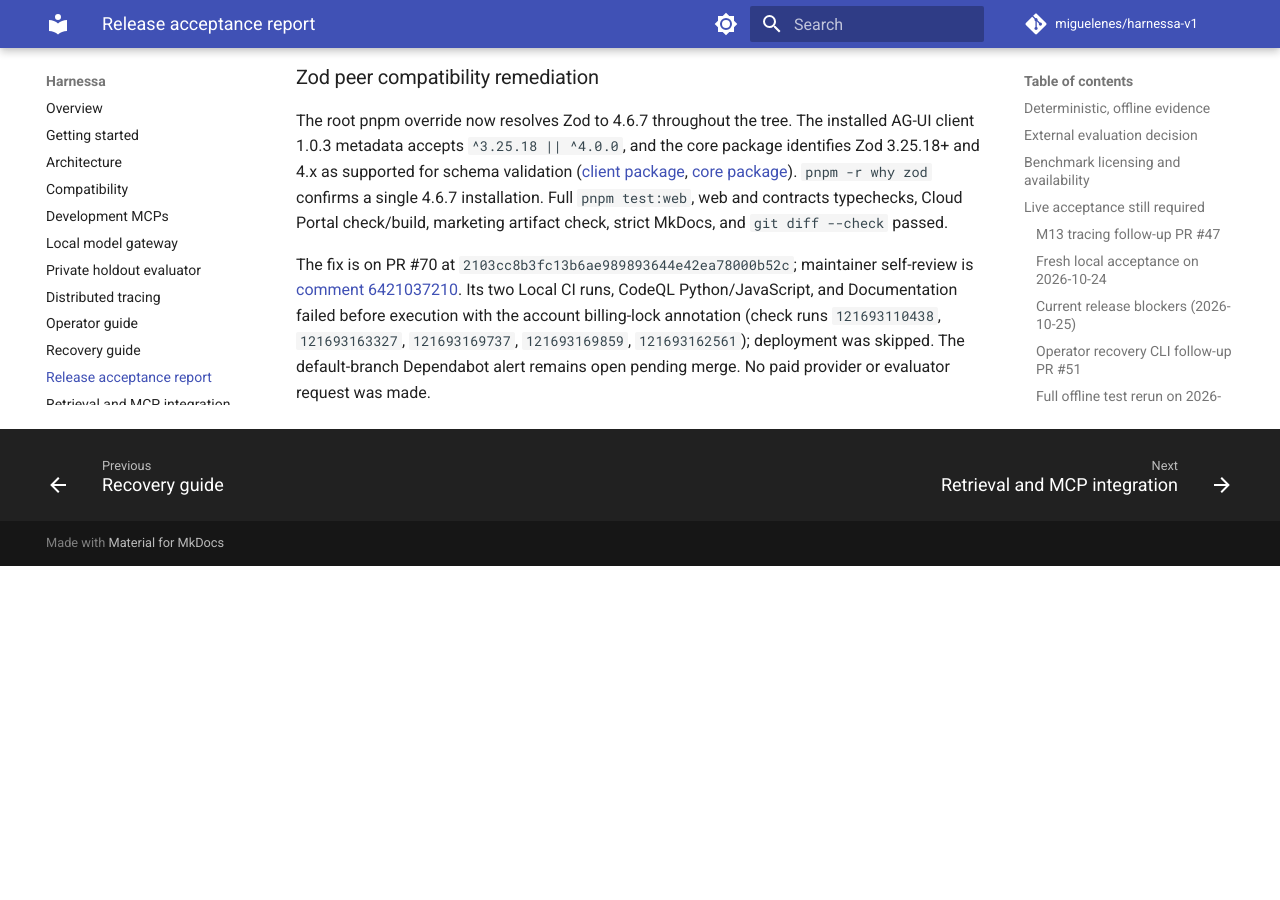
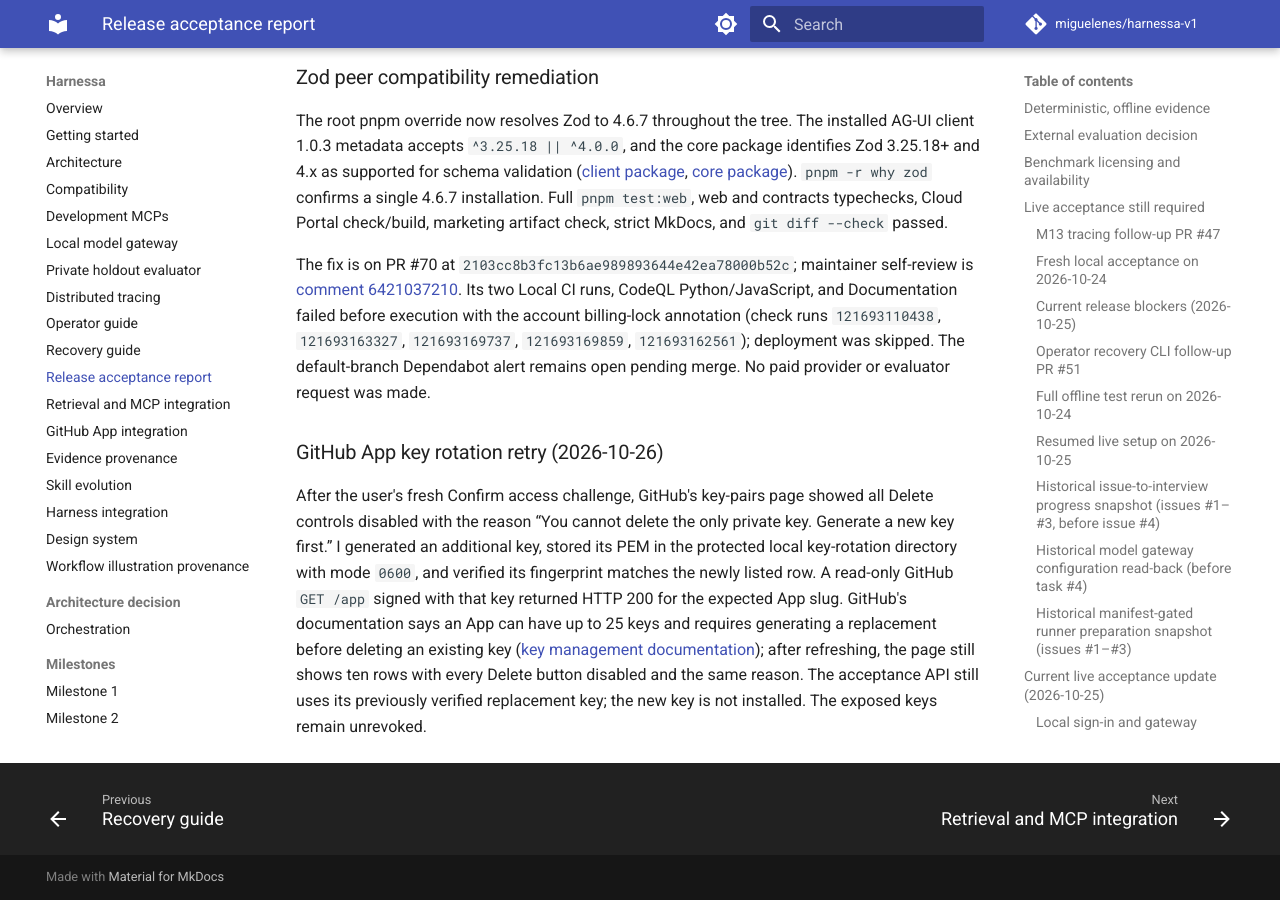
Before and after one commit to miguelenes/harnessa-v1, an MkDocs documentation site: the page built from docs/acceptance-report.md, in a window 1280 px wide and 900 px high, scrolled down 26170 px. Built offline with MkDocs 1.6.1 and Material for MkDocs 9.7.7, drawn with Linux system fonts in a browser that asks for light colours; comment, search, counter and statistics services are not loaded; before the commit the page ends 26736 px from its top, so only the background shows below that.

Commit message:
docs(m13): record App key rotation retry

```diff
--- a/docs/acceptance-report.md
+++ b/docs/acceptance-report.md
@@ -341,3 +341,7 @@
 The root pnpm override now resolves Zod to 4.6.7 throughout the tree. The installed AG-UI client 1.0.3 metadata accepts `^3.25.18 || ^4.0.0`, and the core package identifies Zod 3.25.18+ and 4.x as supported for schema validation ([client package](https://www.npmjs.com/package/%40ag-ui/client), [core package](https://www.npmjs.com/package/%40ag-ui/core)). `pnpm -r why zod` confirms a single 4.6.7 installation. Full `pnpm test:web`, web and contracts typechecks, Cloud Portal check/build, marketing artifact check, strict MkDocs, and `git diff --check` passed.
 
 The fix is on PR #70 at `2103cc8b3fc13b6ae989893644e42ea78000b52c`; maintainer self-review is [comment 6421037210](https://github.com/miguelenes/harnessa-v1/pull/70#issuecomment-6421037210). Its two Local CI runs, CodeQL Python/JavaScript, and Documentation failed before execution with the account billing-lock annotation (check runs `121693110438`, `121693163327`, `121693169737`, `121693169859`, `121693162561`); deployment was skipped. The default-branch Dependabot alert remains open pending merge. No paid provider or evaluator request was made.
+
+### GitHub App key rotation retry (2026-10-26)
+
+After the user's fresh Confirm access challenge, GitHub's key-pairs page showed all Delete controls disabled with the reason “You cannot delete the only private key. Generate a new key first.” I generated an additional key, stored its PEM in the protected local key-rotation directory with mode `0600`, and verified its fingerprint matches the newly listed row. A read-only GitHub `GET /app` signed with that key returned HTTP 200 for the expected App slug. GitHub's documentation says an App can have up to 25 keys and requires generating a replacement before deleting an existing key ([key management documentation](https://docs.github.com/en/apps/creating-github-apps/authenticating-with-a-github-app/managing-private-keys-for-github-apps)); after refreshing, the page still shows ten rows with every Delete button disabled and the same reason. The acceptance API still uses its previously verified replacement key; the new key is not installed. The exposed keys remain unrevoked.
```
Also changed, not shown: docs/milestones/13.md (+4 -0 lines).
